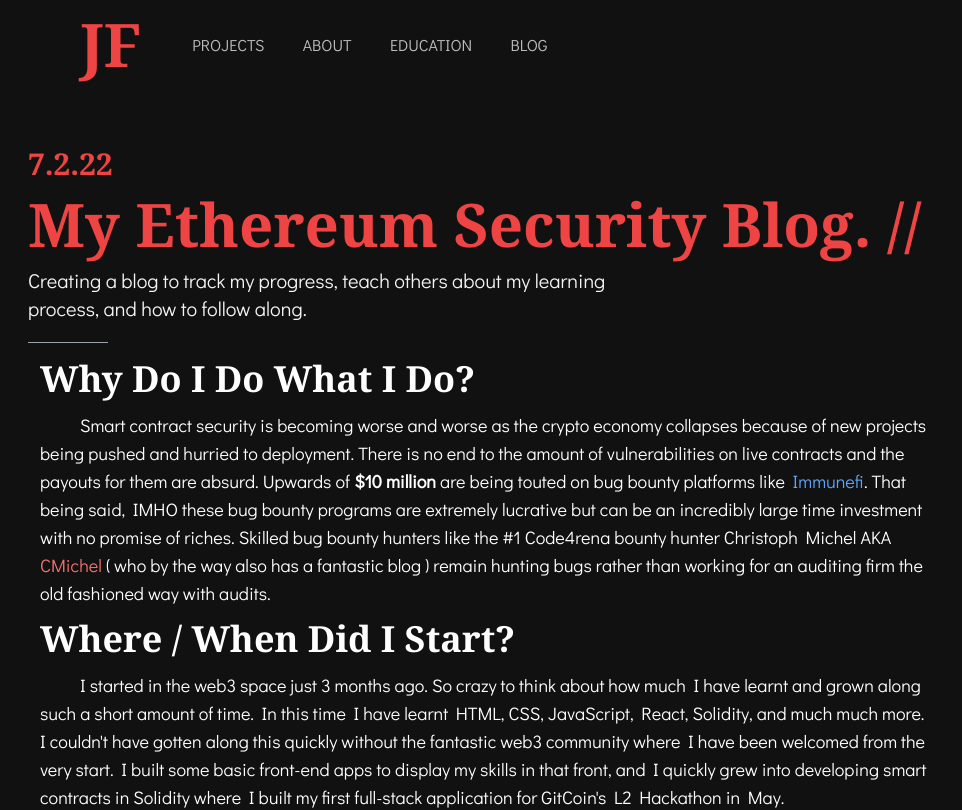
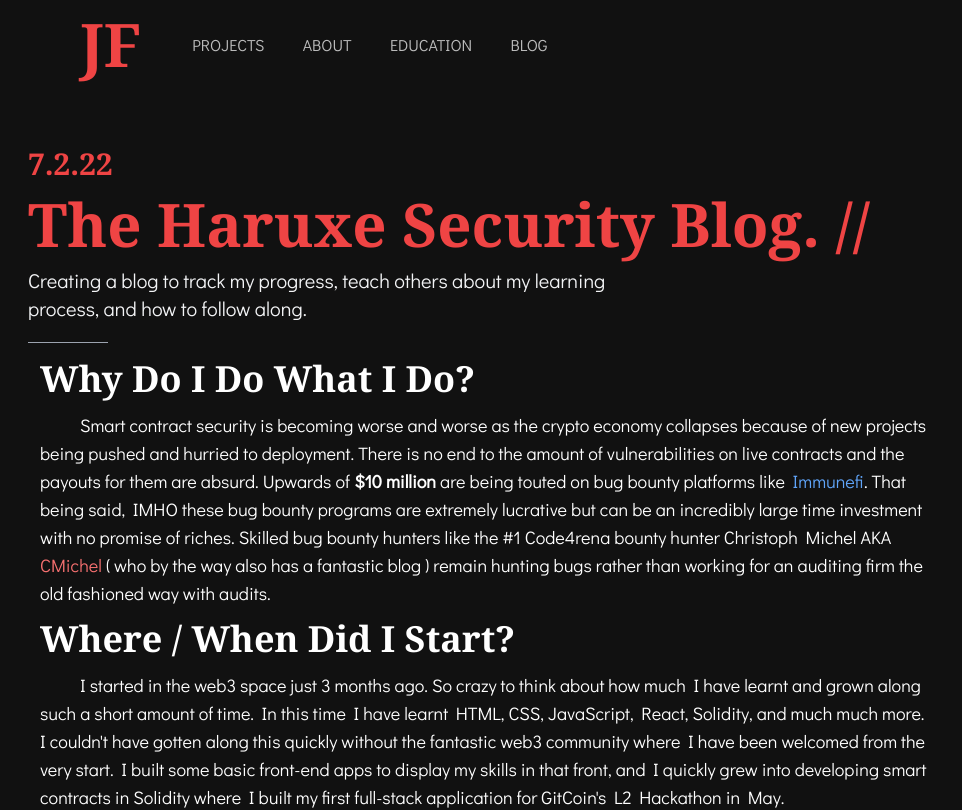
Before and after one commit to Haruxe/Portfolio, a React (Create React App) app: page /blog/7.2.22 in a window 1280 px wide. Shown: the top 810 px of the page, without its empty margins (0-962 px from the left). Built offline with nearby package versions, Linux system fonts and the light colour scheme; some icons are missing; a web font is replaced by a local one.

Commit message:
fix name

```diff
--- a/src/pages/blog/Blog.tsx
+++ b/src/pages/blog/Blog.tsx
@@ -27,7 +27,7 @@ function Blog() {
           >
             <img src={c4} className="w-12 absolute top-5 right-5" />
             <h1>7.2.22</h1>
-            <h1>My Ethereum Security Blog. //</h1>
+            <h1>The Haruxe Security Blog. //</h1>
             <p className="mt-3 text-lg font-medium">
               Creating a blog to track my progress, teach others about my
               learning process, and how to follow along.
--- a/src/pages/blog/Posts/BlogPost1.tsx
+++ b/src/pages/blog/Posts/BlogPost1.tsx
@@ -18,7 +18,7 @@ function BlogPost1() {
           initial={{ x: -200, opacity: 0 }}
         >
           <h1 className=" text-red-500 lg:text-6xl font-bold font-serif text-2xl">
-            My Ethereum Security Blog. //
+            The Haruxe Security Blog. //
           </h1>
         </motion.div>
 
```
